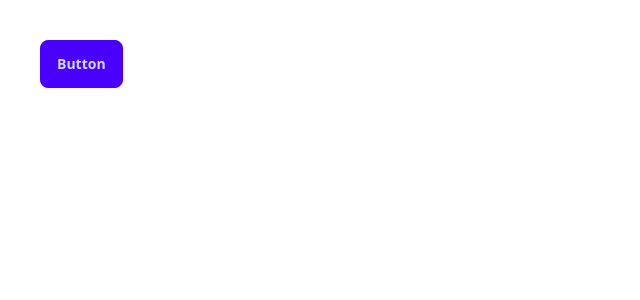
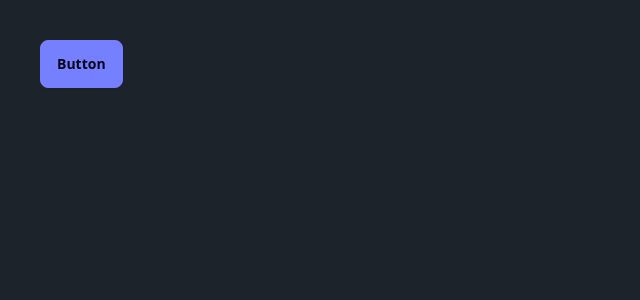
Before and after one commit to sebandrsn/elin-portfolio, a Next.js app: page / in a window 1280 px wide. Shown: the top 300 px of the page, without its empty margins (0-640 px from the left). Built offline with nearby package versions, Linux system fonts and the light colour scheme.

Commit message:
feat: adds daisyUI theming

```diff
--- a/app/layout.tsx
+++ b/app/layout.tsx
@@ -1,18 +1,18 @@
-import type { Metadata } from "next"
-import "./globals.css"
+import type { Metadata } from 'next'
+import './globals.css'
 
 export const metadata: Metadata = {
-  title: "Elin",
-  description: "A photographers portfolio",
+  title: 'Elin',
+  description: 'A photographers portfolio',
 }
 
 export default function RootLayout({
   children,
 }: Readonly<{
-  children: React.ReactNode;
+  children: React.ReactNode
 }>) {
   return (
-    <html lang="en">
+    <html lang="en" data-theme="dark">
       <body>{children}</body>
     </html>
   )
--- a/tailwind.config.ts
+++ b/tailwind.config.ts
@@ -6,15 +6,9 @@
     './components/**/*.{js,ts,jsx,tsx,mdx}',
     './app/**/*.{js,ts,jsx,tsx,mdx}',
   ],
-  theme: {
-    extend: {
-      backgroundImage: {
-        'gradient-radial': 'radial-gradient(var(--tw-gradient-stops))',
-        'gradient-conic':
-          'conic-gradient(from 180deg at 50% 50%, var(--tw-gradient-stops))',
-      },
-    },
+  plugins: [require('daisyui')],
+  daisyui: {
+    themes: ['light', 'dark'],
   },
-  plugins: [require('daisyui')],
 }
 export default config
```
